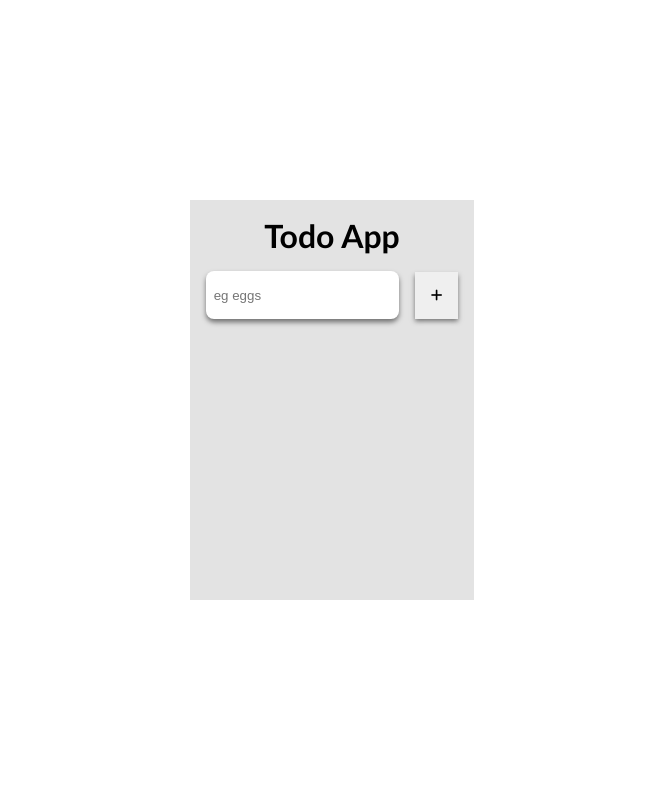
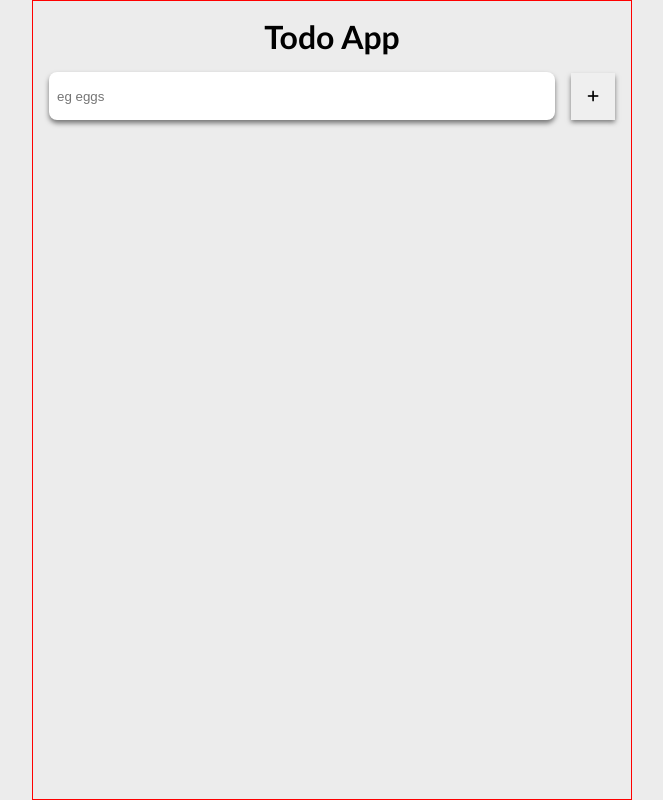
Before and after one commit to BBPIHF/Todo-App, a plain HTML site: page index.html in a window 1280 px wide. Shown: the whole page, without its empty margins (308-971 px from the left). Drawn offline with Linux system fonts and the light colour scheme.

Commit message:
width updated

```diff
--- a/index.html
+++ b/index.html
@@ -9,8 +9,8 @@
     <link rel="stylesheet" href="style.css">
 </head>
 
-
-<form action="#">
+<div class="main">
+  <form action="#">
     <h1>Todo App</h1>
      <div class="btn-container">
         <input type="text" class="text" placeholder="eg eggs">
@@ -25,6 +25,8 @@
     </div>
 
 </form>
+</div>
+
 <body>
 
 
--- a/style.css
+++ b/style.css
@@ -5,20 +5,25 @@
 }
 
 body{
+
+    font-family: 'Gill Sans', 'Gill Sans MT', Calibri, 'Trebuchet MS', sans-serif;
+    background-color: #ececec;
+}
+
+.main{
     display: grid;
-    align-items: center;
     justify-content: center;
-    height: 100vh;
-    font-family: 'Gill Sans', 'Gill Sans MT', Calibri, 'Trebuchet MS', sans-serif;
+    width:100vw;
+    min-height: 100vh;
+    overflow-y: scroll;
 }
 
 form{
-    max-width: 400px;
+    max-width: 600px;
+    width: 100vw;
     padding: 1rem;
-    height: 400px;
-    max-height: 400px;
-    background-color: #e3e3e3;
-    overflow-y: scroll;
+    background-color: #ececec;
+    border: 1px solid red;
 }
 
 button{
@@ -55,7 +60,6 @@ form .btn-container input:focus{
 }
 .container{
     margin-top: 1rem;
-
 }
 
 .container .fa-trash-can{
@@ -79,4 +83,5 @@ form .btn-container input:focus{
 .list p{
     margin-right: auto;
     padding-right:5px;
+    font-weight: 500;
 }
```
